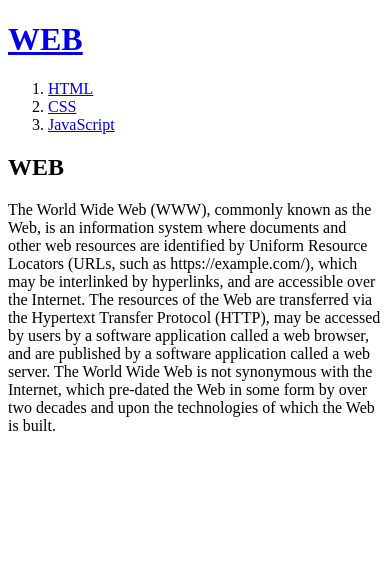
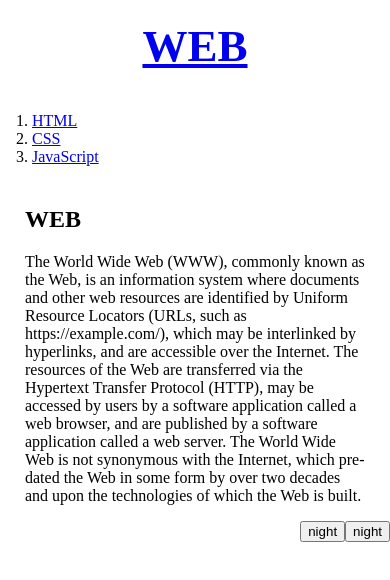
Before and after one commit to ChoJinmok/web1, a plain HTML site: page index.html in a window 390 px wide. Drawn offline with Linux system fonts and the light colour scheme.

Commit message:
Upadade CSS + JS

```diff
--- a/index.html
+++ b/index.html
@@ -3,15 +3,48 @@
   <head>
     <title>WEB1 - Welcome</title>
     <meta charset="utf-8">
+    <link rel="stylesheet" href="style.css">
   </head>
   <body>
     <h1><a href="index.html">WEB</a></h1>
+    <div id="grid">
       <ol>
         <li><a href="1.html">HTML</a></li>
         <li><a href="2.html">CSS</a></li>
         <li><a href="3.html">JavaScript</a></li>
       </ol>
+      <div id="article">
         <h2>WEB</h2>
         <p>The World Wide Web (WWW), commonly known as the Web, is an information system where documents and other web resources are identified by Uniform Resource Locators (URLs, such as https://example.com/), which may be interlinked by hyperlinks, and are accessible over the Internet. The resources of the Web are transferred via the Hypertext Transfer Protocol (HTTP), may be accessed by users by a software application called a web browser, and are published by a software application called a web server. The World Wide Web is not synonymous with the Internet, which pre-dated the Web in some form by over two decades and upon the technologies of which the Web is built.</p>
+      </div>
+    </div>
+    <div id="nightMode">
+      <div id="nightMode">
+        <input id="night_day" type="button" value="night" onclick="
+          if(document.querySelector('#night_day').value === 'night') {
+            document.querySelector('body').style.backgroundColor = 'black';
+            document.querySelector('body').style.color = 'white';
+            document.querySelector('#night_day').value = 'day';
+          }
+          else {
+            document.querySelector('body').style.backgroundColor = 'white';
+            document.querySelector('body').style.color = 'black';
+            document.querySelector('#night_day').value = 'night';
+          }
+        ">
+        <input type="button" value="night" onclick="
+        var target = document.querySelector('body');
+          if(this.value === 'night') {
+            target.style.backgroundColor = 'black';
+            target.style.color = 'white';
+            this.value = 'day';
+          }
+          else {
+            target.style.backgroundColor = 'white';
+            target.style.color = 'black';
+            this.value = 'night';
+          }
+        ">
+      </div>
   </body>
 </html>
--- /dev/null
+++ b/style.css
@@ -0,0 +1,48 @@
+body {
+  margin: 0;
+}
+
+
+h1 {
+    font-size: 45px;
+    text-align: center;
+    border-bottom: 1px solid gray;
+    margin: 0;
+    padding: 20px;
+}
+
+ol {
+    border-right: 1px solid gray;
+    width: 100px;
+    margin: 0;
+    padding: 20px;
+}
+#grid {
+  display: grid;
+  grid-template-columns: 150px 1fr;
+}
+
+#article {
+  padding: 0 25px;
+}
+
+#grid ol {
+  padding-left: 32px;
+}
+
+@media(max-width:800px) {
+  #grid {
+    display: block;
+  }
+  ol {
+    border-right: none;
+  }
+  h1 {
+    border-bottom: none;
+  }
+}
+
+#nightMode {
+  display: flex;
+  justify-content: flex-end;
+}
```
Also changed, not shown: 1.html (+19 -0 lines), 2.html (+19 -0 lines), 3.html (+18 -0 lines), box.html (added, +18 -0 lines), ex1.html (added, +17 -0 lines), ex2.html (added, +12 -0 lines), ex4.html (added, +31 -0 lines), ex5.html (added, +38 -0 lines), grid.html (added, +23 -0 lines), mediaquery.html (added, +23 -0 lines). Lines whose indentation alone changed are shown as unchanged.
